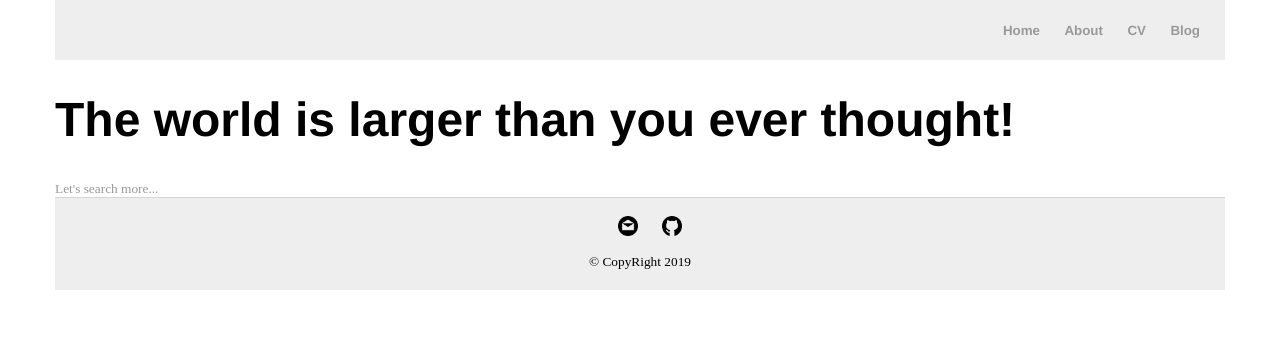
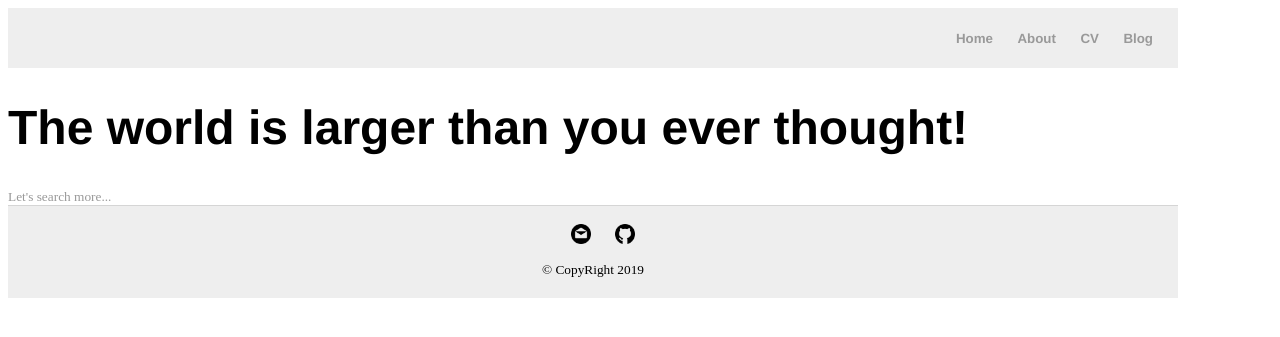
Before and after one commit to SaultBase/SaultBase.github.io, a Jekyll site: the page built from index.html, in a window 1280 px wide. Shown: the top 337 px of the page. Built offline with Jekyll 4.4.1, drawn with Linux system fonts in a browser that asks for light colours.

Commit message:
Update main.css

```diff
--- a/css/main.css
+++ b/css/main.css
@@ -62,21 +62,18 @@ ul.posts li {
 
 @media (min-width:768px) {
 	body {
-		margin: 0 auto;
 		width: 750px;
              }
 }
 
 @media (min-width:992px) {
 	body {
-		margin: 0 auto;
 		width: 970px;
              }
 }
 
 @media (min-width:1200px) {
 	body {
-		margin: 0 auto;
 		width: 1170px;
              }
 }
```
